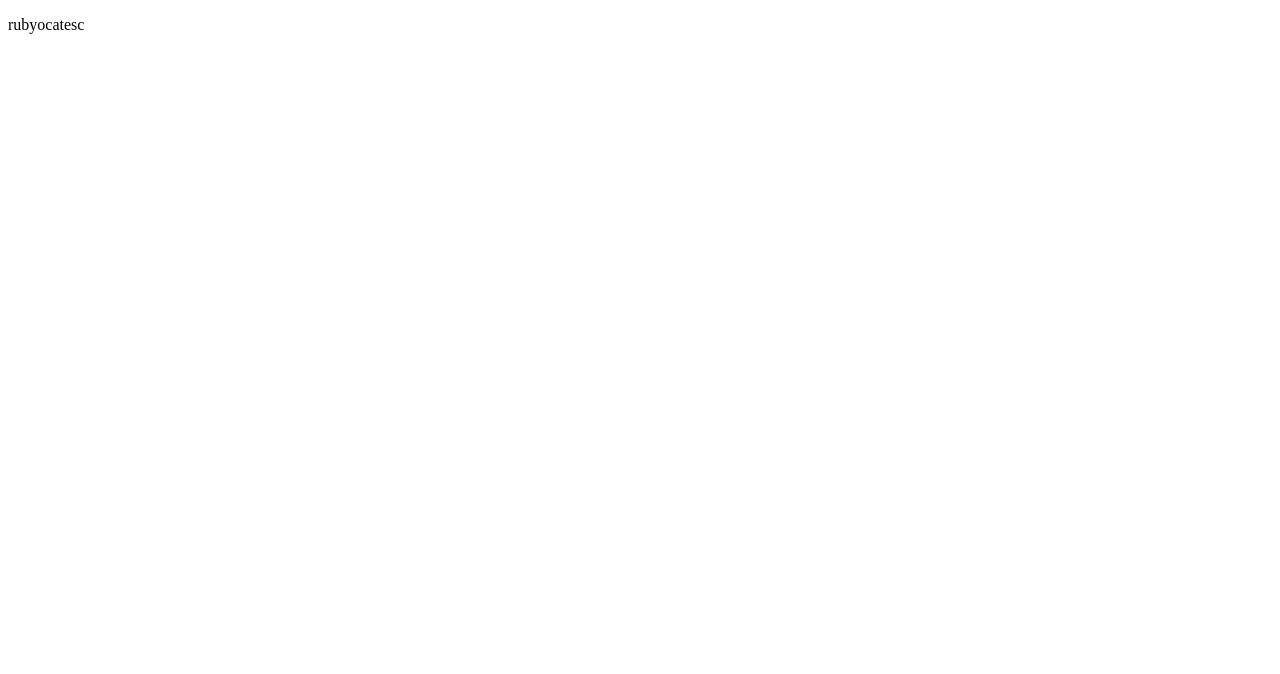
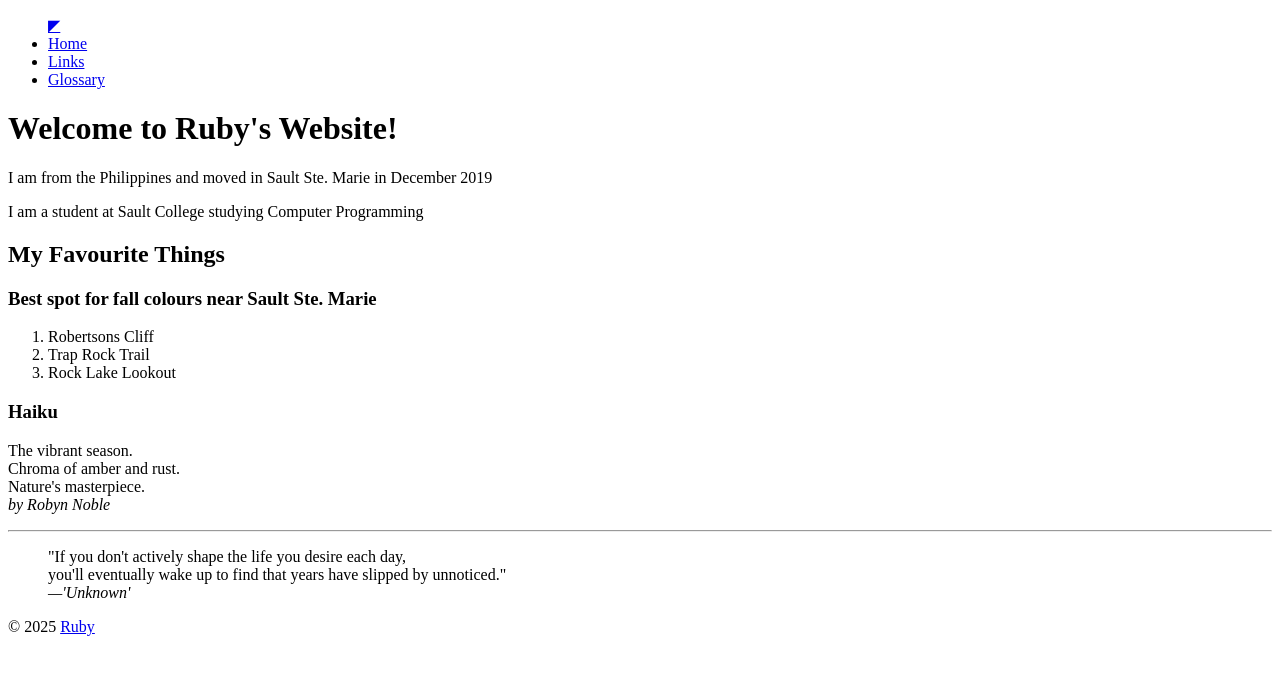
Before and after one commit to rubyocatesc/rubyocatesc, a plain HTML site: page site/index.html in a window 1280 px wide. Drawn offline with Linux system fonts and the light colour scheme.

Commit message:
first commit

```diff
--- a/site/index.html
+++ b/site/index.html
@@ -4,8 +4,49 @@
     <meta charset="UTF-8">
     <title>Page Title</title>
     <meta name="author" content="rubyocatesc">
+    <meta name="description" content="CSD112 Project ">
+
 </head>
 <body>
-    <p>rubyocatesc</p>
+    <div class="width-wrap">
+        <header id="top">
+            <nav><ul>
+                    <a href = "top" title="Back to top">◤</a>
+                    <li><a href = "index.html">Home</a></li>
+                    <li><a href = "links.html">Links</a></li>
+                    <li><a href = "glossary.html">Glossary</a></li>
+                </ul>
+            </nav>
+        </header>
+        <main>
+            <h1>Welcome to Ruby's Website!</h1> <!-- Found me! -->
+            <p>I am from the Philippines and moved in Sault Ste. Marie in December 2019 </p>
+            <p>I am a student at Sault College studying Computer Programming</p>
+            <h2>My Favourite Things</h2>
+            <h3>Best spot for fall colours near Sault Ste. Marie</h3>
+                <ol>
+                    <li>Robertsons Cliff</li>
+                    <li>Trap Rock Trail</li>
+                    <li>Rock Lake Lookout</li>
+                </ol>
+            <h3>Haiku</h3>
+            <p>The vibrant season.<br>
+               Chroma of amber and rust.<br>
+               Nature's masterpiece. <br>
+               <cite>by <span class="author">Robyn Noble</span></cite>
+            </p>
+        </main>
+        <footer>
+            <hr>
+            <blockquote>
+                "If you don't actively shape the life you desire each day, <br>
+                you'll eventually wake up to find that years have slipped by unnoticed."<br>
+                <cite>&mdash;<span class="author">'Unknown'</span></cite>
+            </blockquote>
+            <p>
+                &copy; 2025 <a href = "mailto:19074179@saultcollege.ca?subject=Message from CSD112 Website">Ruby</a>
+            </p>
+        </footer>
+    </div>
 </body>
 </html>
```
